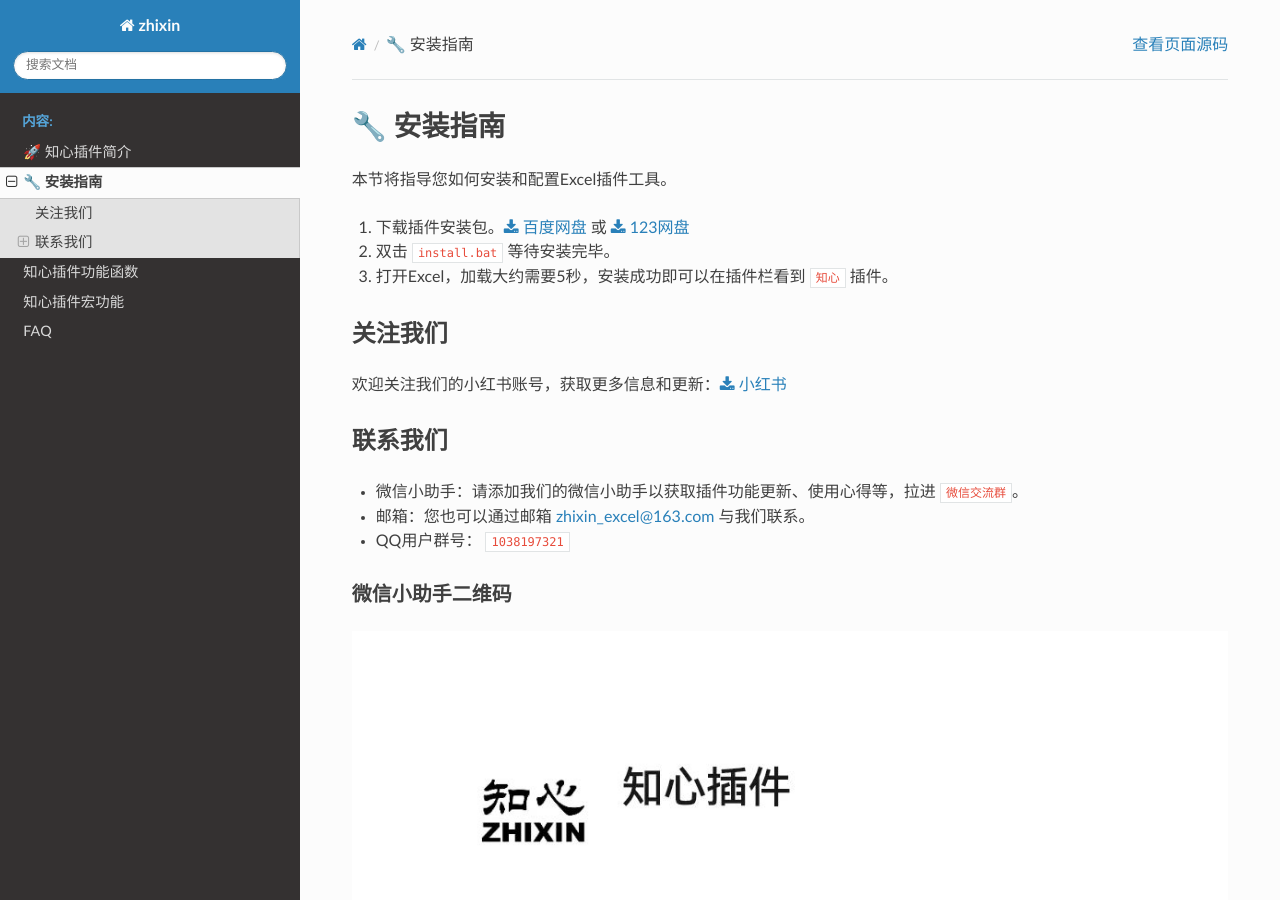
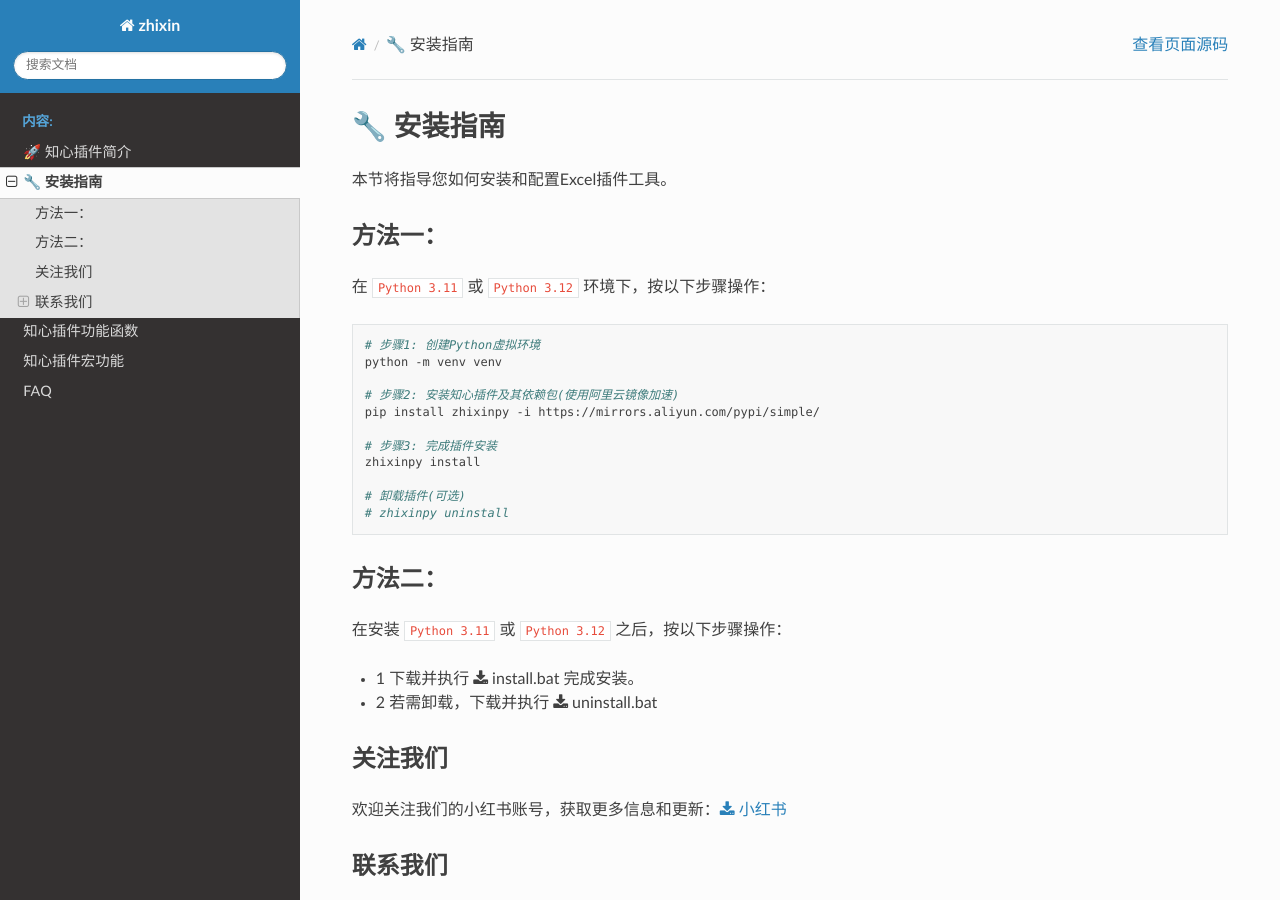
Before and after one commit to gnyuan/zhixindoc, a Sphinx documentation site: the page built from source/installation_guide.rst, in a window 1280 px wide and 900 px high. Built offline with Sphinx 7.4.7 and the Read the Docs theme 3.1.0, drawn with Linux system fonts in a browser that asks for light colours.

Commit message:
feat: add pypi installation

```diff
--- a/source/installation_guide.rst
+++ b/source/installation_guide.rst
@@ -1,11 +1,34 @@
 🔧 安装指南
-============
+------------
 
 本节将指导您如何安装和配置Excel插件工具。
 
-1. 下载插件安装包。:download:`百度网盘 <https://pan.baidu.com/s/177u4V45qGIKu7hhTLn7E9A?pwd=6666>` 或 :download:`123网盘 <https://www.123912.com/s/l8Evvd-djnd3>`
-2. 双击 ``install.bat`` 等待安装完毕。
-3. 打开Excel，加载大约需要5秒，安装成功即可以在插件栏看到 ``知心`` 插件。
+方法一：
+^^^^^^^^^^^^^^^^^
+
+在 ``Python 3.11`` 或 ``Python 3.12`` 环境下，按以下步骤操作：
+
+.. code-block:: bash
+
+   # 步骤1: 创建Python虚拟环境
+   python -m venv venv
+
+   # 步骤2: 安装知心插件及其依赖包(使用阿里云镜像加速)
+   pip install zhixinpy -i https://mirrors.aliyun.com/pypi/simple/
+
+   # 步骤3: 完成插件安装
+   zhixinpy install
+
+   # 卸载插件(可选)
+   # zhixinpy uninstall
+
+方法二：
+^^^^^^^^^^^^^^^^^^
+
+在安装 ``Python 3.11`` 或 ``Python 3.12`` 之后，按以下步骤操作：
+
+- 1 下载并执行 :download:`install.bat <_static/install.bat>` 完成安装。
+- 2 若需卸载，下载并执行 :download:`uninstall.bat <_static/uninstall.bat>`
 
 
 关注我们
@@ -19,10 +42,10 @@
 
 - 微信小助手：请添加我们的微信小助手以获取插件功能更新、使用心得等，拉进 ``微信交流群``。
 - 邮箱：您也可以通过邮箱 zhixin_excel@163.com 与我们联系。
-- QQ用户群号： ``1038197321``
 
 微信小助手二维码
 """"""""""""""""""
 
 .. image:: images/wechat.jpg
    :alt: 微信小助手二维码
+   :width: 300px
```
Also changed, not shown: 2 other files.
